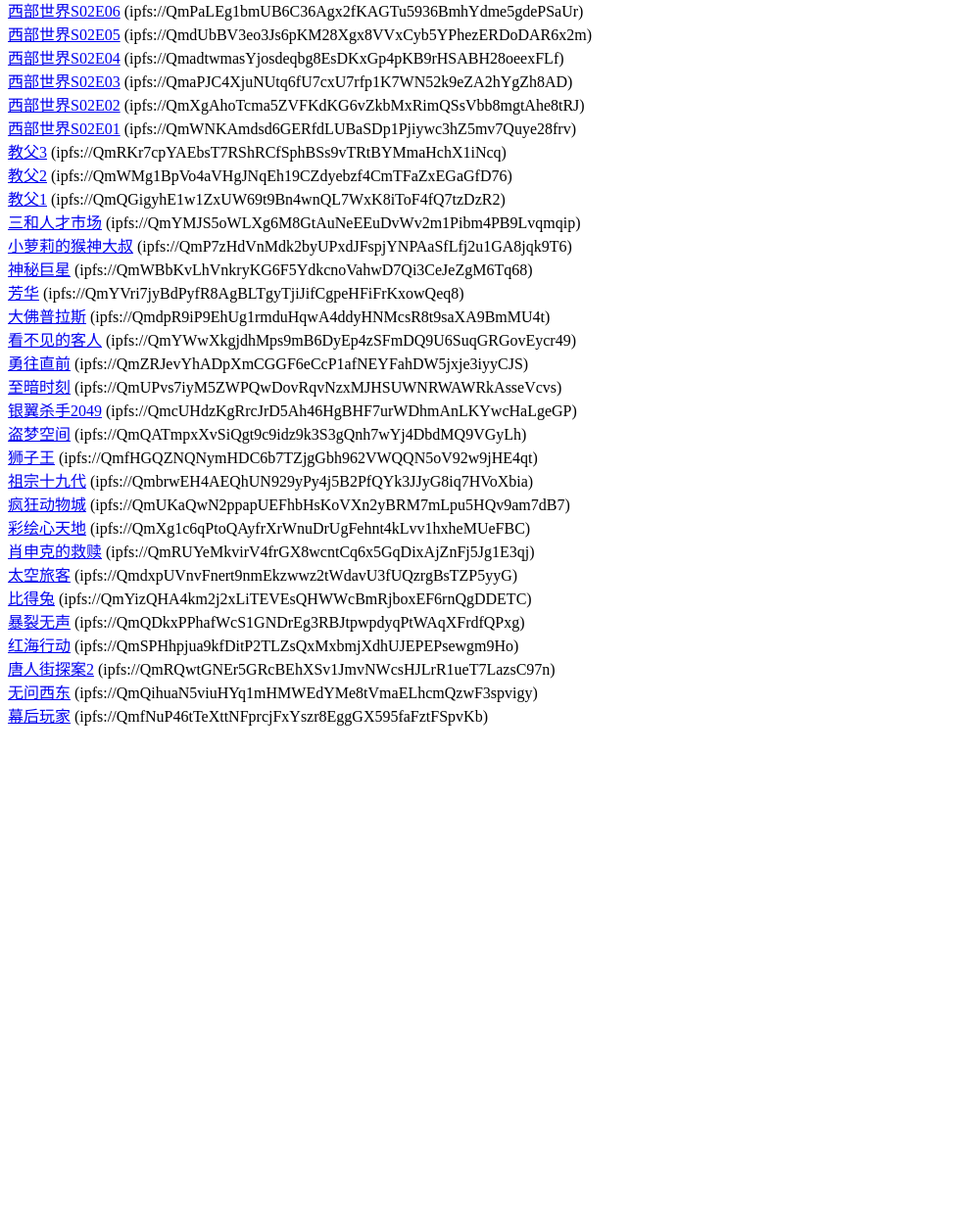
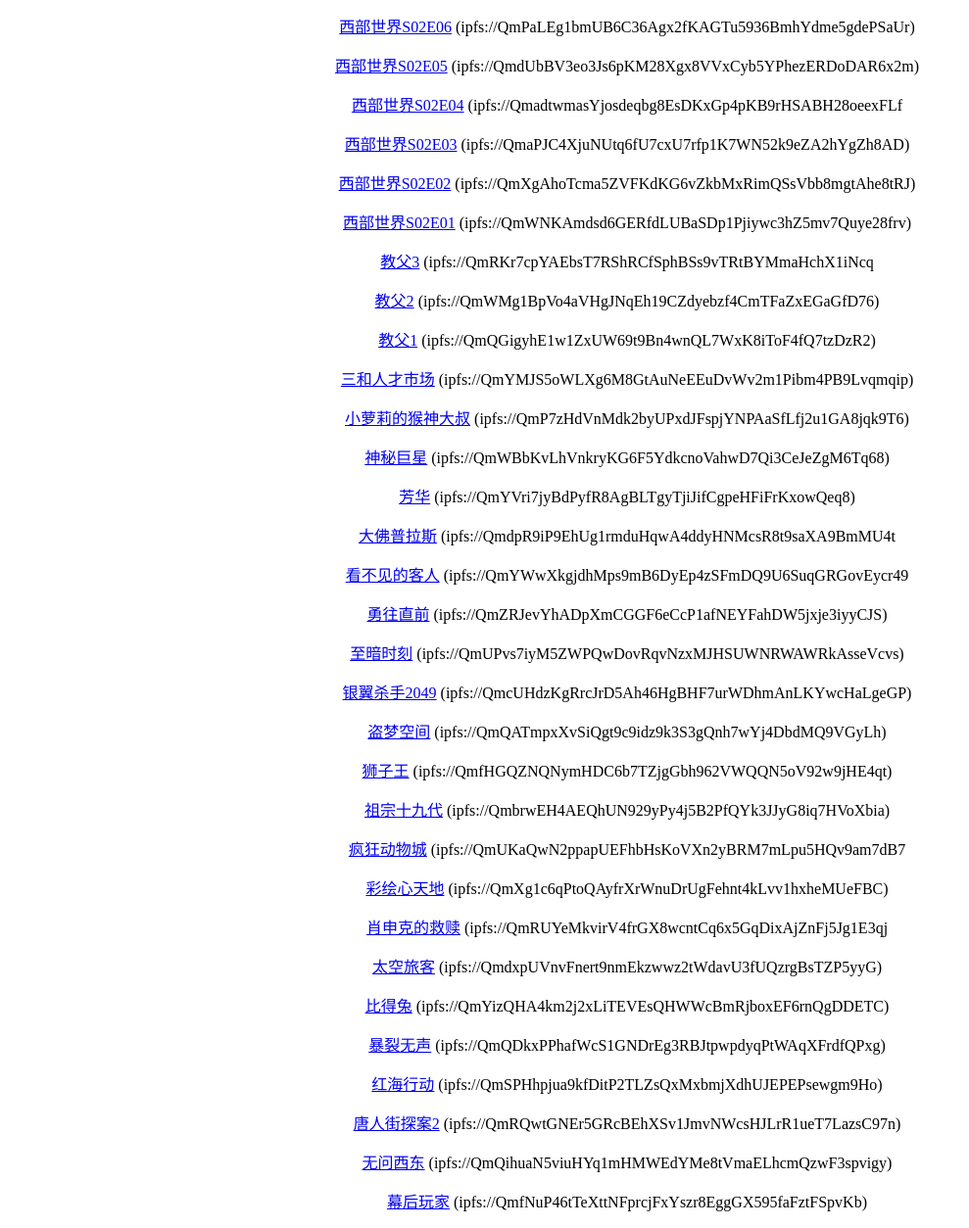
Before and after one commit to oyois/gvgle.github.io, a plain HTML site: page index.html in a window 1280 px wide. Shown: the part 134-1388 px from the top of the page at 98% size, without its empty margins (0-989 px from the left). Before the commit the page ends 884 px from the top, so only its background shows below. Drawn offline with Linux system fonts and the light colour scheme.

Commit message:
Update index.html

```diff
--- a/index.html
+++ b/index.html
@@ -12,35 +12,35 @@ a {text-align: center;}
   <h1 style="text-align:center;">ipfs movies</h1>
   <p>"ipfs://..." links can be directed opened in the android opera browser</p><br/>
 
-  <a href="ipfs://QmPaLEg1bmUB6C36Agx2fKAGTu5936BmhYdme5gdePSaUr" target="_blank">西部世界S02E06</a> (ipfs://QmPaLEg1bmUB6C36Agx2fKAGTu5936BmhYdme5gdePSaUr)<br/>
-  <a href="ipfs://QmdUbBV3eo3Js6pKM28Xgx8VVxCyb5YPhezERDoDAR6x2m" target="_blank">西部世界S02E05</a> (ipfs://QmdUbBV3eo3Js6pKM28Xgx8VVxCyb5YPhezERDoDAR6x2m)<br/>
-  <a href="ipfs://QmadtwmasYjosdeqbg8EsDKxGp4pKB9rHSABH28oeexFLf" target="_blank">西部世界S02E04</a> (ipfs://QmadtwmasYjosdeqbg8EsDKxGp4pKB9rHSABH28oeexFLf)<br/>
-  <a href="ipfs://QmaPJC4XjuNUtq6fU7cxU7rfp1K7WN52k9eZA2hYgZh8AD" target="_blank">西部世界S02E03</a> (ipfs://QmaPJC4XjuNUtq6fU7cxU7rfp1K7WN52k9eZA2hYgZh8AD)<br/>
-  <a href="ipfs://QmXgAhoTcma5ZVFKdKG6vZkbMxRimQSsVbb8mgtAhe8tRJ" target="_blank">西部世界S02E02</a> (ipfs://QmXgAhoTcma5ZVFKdKG6vZkbMxRimQSsVbb8mgtAhe8tRJ)<br/>
-  <a href="ipfs://QmWNKAmdsd6GERfdLUBaSDp1Pjiywc3hZ5mv7Quye28frv" target="_blank">西部世界S02E01</a> (ipfs://QmWNKAmdsd6GERfdLUBaSDp1Pjiywc3hZ5mv7Quye28frv)<br/>
-  <a href="ipfs://QmRKr7cpYAEbsT7RShRCfSphBSs9vTRtBYMmaHchX1iNcq" target="_blank">教父3</a> (ipfs://QmRKr7cpYAEbsT7RShRCfSphBSs9vTRtBYMmaHchX1iNcq)<br/>
-  <a href="ipfs://QmWMg1BpVo4aVHgJNqEh19CZdyebzf4CmTFaZxEGaGfD76" target="_blank">教父2</a> (ipfs://QmWMg1BpVo4aVHgJNqEh19CZdyebzf4CmTFaZxEGaGfD76)<br/>
-  <a href="ipfs://QmQGigyhE1w1ZxUW69t9Bn4wnQL7WxK8iToF4fQ7tzDzR2" target="_blank">教父1</a> (ipfs://QmQGigyhE1w1ZxUW69t9Bn4wnQL7WxK8iToF4fQ7tzDzR2)<br/>
-  <a href="ipfs://QmYMJS5oWLXg6M8GtAuNeEEuDvWv2m1Pibm4PB9Lvqmqip" target="_blank">三和人才市场</a> (ipfs://QmYMJS5oWLXg6M8GtAuNeEEuDvWv2m1Pibm4PB9Lvqmqip)<br/>
-  <a href="ipfs://QmP7zHdVnMdk2byUPxdJFspjYNPAaSfLfj2u1GA8jqk9T6" target="_blank">小萝莉的猴神大叔</a> (ipfs://QmP7zHdVnMdk2byUPxdJFspjYNPAaSfLfj2u1GA8jqk9T6)<br/>
-  <a href="ipfs://QmWBbKvLhVnkryKG6F5YdkcnoVahwD7Qi3CeJeZgM6Tq68" target="_blank">神秘巨星</a> (ipfs://QmWBbKvLhVnkryKG6F5YdkcnoVahwD7Qi3CeJeZgM6Tq68)<br/>
-  <a href="ipfs://QmYVri7jyBdPyfR8AgBLTgyTjiJifCgpeHFiFrKxowQeq8" target="_blank">芳华</a> (ipfs://QmYVri7jyBdPyfR8AgBLTgyTjiJifCgpeHFiFrKxowQeq8)<br/>
-  <a href="ipfs://QmdpR9iP9EhUg1rmduHqwA4ddyHNMcsR8t9saXA9BmMU4t" target="_blank">大佛普拉斯</a> (ipfs://QmdpR9iP9EhUg1rmduHqwA4ddyHNMcsR8t9saXA9BmMU4t)<br/>
-  <a href="ipfs://QmYWwXkgjdhMps9mB6DyEp4zSFmDQ9U6SuqGRGovEycr49" target="_blank">看不见的客人</a> (ipfs://QmYWwXkgjdhMps9mB6DyEp4zSFmDQ9U6SuqGRGovEycr49)<br/>
-  <a href="ipfs://QmZRJevYhADpXmCGGF6eCcP1afNEYFahDW5jxje3iyyCJS" target="_blank">勇往直前</a> (ipfs://QmZRJevYhADpXmCGGF6eCcP1afNEYFahDW5jxje3iyyCJS)<br/>
-  <a href="ipfs://QmUPvs7iyM5ZWPQwDovRqvNzxMJHSUWNRWAWRkAsseVcvs" target="_blank">至暗时刻</a> (ipfs://QmUPvs7iyM5ZWPQwDovRqvNzxMJHSUWNRWAWRkAsseVcvs)<br/>
-  <a href="ipfs://QmcUHdzKgRrcJrD5Ah46HgBHF7urWDhmAnLKYwcHaLgeGP" target="_blank">银翼杀手2049</a> (ipfs://QmcUHdzKgRrcJrD5Ah46HgBHF7urWDhmAnLKYwcHaLgeGP)<br/>
-  <a href="ipfs://QmQATmpxXvSiQgt9c9idz9k3S3gQnh7wYj4DbdMQ9VGyLh" target="_blank">盗梦空间</a> (ipfs://QmQATmpxXvSiQgt9c9idz9k3S3gQnh7wYj4DbdMQ9VGyLh)<br/>
-  <a href="ipfs://QmfHGQZNQNymHDC6b7TZjgGbh962VWQQN5oV92w9jHE4qt" target="_blank">狮子王</a> (ipfs://QmfHGQZNQNymHDC6b7TZjgGbh962VWQQN5oV92w9jHE4qt)<br/>
-  <a href="ipfs://QmbrwEH4AEQhUN929yPy4j5B2PfQYk3JJyG8iq7HVoXbia" target="_blank">祖宗十九代</a> (ipfs://QmbrwEH4AEQhUN929yPy4j5B2PfQYk3JJyG8iq7HVoXbia)<br/>
-  <a href="ipfs://QmUKaQwN2ppapUEFhbHsKoVXn2yBRM7mLpu5HQv9am7dB7" target="_blank">疯狂动物城</a> (ipfs://QmUKaQwN2ppapUEFhbHsKoVXn2yBRM7mLpu5HQv9am7dB7)<br/>
-  <a href="ipfs://QmXg1c6qPtoQAyfrXrWnuDrUgFehnt4kLvv1hxheMUeFBC" target="_blank">彩绘心天地</a> (ipfs://QmXg1c6qPtoQAyfrXrWnuDrUgFehnt4kLvv1hxheMUeFBC)<br/>
-  <a href="ipfs://QmRUYeMkvirV4frGX8wcntCq6x5GqDixAjZnFj5Jg1E3qj" target="_blank">肖申克的救赎</a> (ipfs://QmRUYeMkvirV4frGX8wcntCq6x5GqDixAjZnFj5Jg1E3qj)<br/>
-  <a href="ipfs://QmdxpUVnvFnert9nmEkzwwz2tWdavU3fUQzrgBsTZP5yyG" target="_blank">太空旅客</a> (ipfs://QmdxpUVnvFnert9nmEkzwwz2tWdavU3fUQzrgBsTZP5yyG)<br/>
-  <a href="ipfs://QmYizQHA4km2j2xLiTEVEsQHWWcBmRjboxEF6rnQgDDETC" target="_blank">比得兔</a> (ipfs://QmYizQHA4km2j2xLiTEVEsQHWWcBmRjboxEF6rnQgDDETC)<br/>
-  <a href="ipfs://QmQDkxPPhafWcS1GNDrEg3RBJtpwpdyqPtWAqXFrdfQPxg" target="_blank">暴裂无声</a> (ipfs://QmQDkxPPhafWcS1GNDrEg3RBJtpwpdyqPtWAqXFrdfQPxg)<br/>
-  <a href="ipfs://QmSPHhpjua9kfDitP2TLZsQxMxbmjXdhUJEPEPsewgm9Ho" target="_blank">红海行动</a> (ipfs://QmSPHhpjua9kfDitP2TLZsQxMxbmjXdhUJEPEPsewgm9Ho)<br/>
-  <a href="ipfs://QmRQwtGNEr5GRcBEhXSv1JmvNWcsHJLrR1ueT7LazsC97n" target="_blank">唐人街探案2</a> (ipfs://QmRQwtGNEr5GRcBEhXSv1JmvNWcsHJLrR1ueT7LazsC97n)<br/>
-  <a href="ipfs://QmQihuaN5viuHYq1mHMWEdYMe8tVmaELhcmQzwF3spvigy" target="_blank">无问西东</a> (ipfs://QmQihuaN5viuHYq1mHMWEdYMe8tVmaELhcmQzwF3spvigy)<br/>
-  <a href="ipfs://QmfNuP46tTeXttNFprcjFxYszr8EggGX595faFztFSpvKb" target="_blank">幕后玩家</a> (ipfs://QmfNuP46tTeXttNFprcjFxYszr8EggGX595faFztFSpvKb)<br/>
+  <p><a href="ipfs://QmPaLEg1bmUB6C36Agx2fKAGTu5936BmhYdme5gdePSaUr" target="_blank">西部世界S02E06</a> (ipfs://QmPaLEg1bmUB6C36Agx2fKAGTu5936BmhYdme5gdePSaUr)</p>
+  <p><a href="ipfs://QmdUbBV3eo3Js6pKM28Xgx8VVxCyb5YPhezERDoDAR6x2m" target="_blank">西部世界S02E05</a> (ipfs://QmdUbBV3eo3Js6pKM28Xgx8VVxCyb5YPhezERDoDAR6x2m)</p>
+  <p><a href="ipfs://QmadtwmasYjosdeqbg8EsDKxGp4pKB9rHSABH28oeexFLf" target="_blank">西部世界S02E04</a> (ipfs://QmadtwmasYjosdeqbg8EsDKxGp4pKB9rHSABH28oeexFLf</p>
+  <p><a href="ipfs://QmaPJC4XjuNUtq6fU7cxU7rfp1K7WN52k9eZA2hYgZh8AD" target="_blank">西部世界S02E03</a> (ipfs://QmaPJC4XjuNUtq6fU7cxU7rfp1K7WN52k9eZA2hYgZh8AD)</p>
+  <p><a href="ipfs://QmXgAhoTcma5ZVFKdKG6vZkbMxRimQSsVbb8mgtAhe8tRJ" target="_blank">西部世界S02E02</a> (ipfs://QmXgAhoTcma5ZVFKdKG6vZkbMxRimQSsVbb8mgtAhe8tRJ)</p>
+  <p><a href="ipfs://QmWNKAmdsd6GERfdLUBaSDp1Pjiywc3hZ5mv7Quye28frv" target="_blank">西部世界S02E01</a> (ipfs://QmWNKAmdsd6GERfdLUBaSDp1Pjiywc3hZ5mv7Quye28frv)</p>
+  <p><a href="ipfs://QmRKr7cpYAEbsT7RShRCfSphBSs9vTRtBYMmaHchX1iNcq" target="_blank">教父3</a> (ipfs://QmRKr7cpYAEbsT7RShRCfSphBSs9vTRtBYMmaHchX1iNcq</p>
+  <p><a href="ipfs://QmWMg1BpVo4aVHgJNqEh19CZdyebzf4CmTFaZxEGaGfD76" target="_blank">教父2</a> (ipfs://QmWMg1BpVo4aVHgJNqEh19CZdyebzf4CmTFaZxEGaGfD76)</p>
+  <p><a href="ipfs://QmQGigyhE1w1ZxUW69t9Bn4wnQL7WxK8iToF4fQ7tzDzR2" target="_blank">教父1</a> (ipfs://QmQGigyhE1w1ZxUW69t9Bn4wnQL7WxK8iToF4fQ7tzDzR2)</p>
+  <p><a href="ipfs://QmYMJS5oWLXg6M8GtAuNeEEuDvWv2m1Pibm4PB9Lvqmqip" target="_blank">三和人才市场</a> (ipfs://QmYMJS5oWLXg6M8GtAuNeEEuDvWv2m1Pibm4PB9Lvqmqip)</p>
+  <p><a href="ipfs://QmP7zHdVnMdk2byUPxdJFspjYNPAaSfLfj2u1GA8jqk9T6" target="_blank">小萝莉的猴神大叔</a> (ipfs://QmP7zHdVnMdk2byUPxdJFspjYNPAaSfLfj2u1GA8jqk9T6)</p>
+  <p><a href="ipfs://QmWBbKvLhVnkryKG6F5YdkcnoVahwD7Qi3CeJeZgM6Tq68" target="_blank">神秘巨星</a> (ipfs://QmWBbKvLhVnkryKG6F5YdkcnoVahwD7Qi3CeJeZgM6Tq68)</p>
+  <p><a href="ipfs://QmYVri7jyBdPyfR8AgBLTgyTjiJifCgpeHFiFrKxowQeq8" target="_blank">芳华</a> (ipfs://QmYVri7jyBdPyfR8AgBLTgyTjiJifCgpeHFiFrKxowQeq8)</p>
+  <p><a href="ipfs://QmdpR9iP9EhUg1rmduHqwA4ddyHNMcsR8t9saXA9BmMU4t" target="_blank">大佛普拉斯</a> (ipfs://QmdpR9iP9EhUg1rmduHqwA4ddyHNMcsR8t9saXA9BmMU4t</p>
+  <p><a href="ipfs://QmYWwXkgjdhMps9mB6DyEp4zSFmDQ9U6SuqGRGovEycr49" target="_blank">看不见的客人</a> (ipfs://QmYWwXkgjdhMps9mB6DyEp4zSFmDQ9U6SuqGRGovEycr49</p>
+  <p><a href="ipfs://QmZRJevYhADpXmCGGF6eCcP1afNEYFahDW5jxje3iyyCJS" target="_blank">勇往直前</a> (ipfs://QmZRJevYhADpXmCGGF6eCcP1afNEYFahDW5jxje3iyyCJS)</p>
+  <p><a href="ipfs://QmUPvs7iyM5ZWPQwDovRqvNzxMJHSUWNRWAWRkAsseVcvs" target="_blank">至暗时刻</a> (ipfs://QmUPvs7iyM5ZWPQwDovRqvNzxMJHSUWNRWAWRkAsseVcvs)</p>
+  <p><a href="ipfs://QmcUHdzKgRrcJrD5Ah46HgBHF7urWDhmAnLKYwcHaLgeGP" target="_blank">银翼杀手2049</a> (ipfs://QmcUHdzKgRrcJrD5Ah46HgBHF7urWDhmAnLKYwcHaLgeGP)</p>
+  <p><a href="ipfs://QmQATmpxXvSiQgt9c9idz9k3S3gQnh7wYj4DbdMQ9VGyLh" target="_blank">盗梦空间</a> (ipfs://QmQATmpxXvSiQgt9c9idz9k3S3gQnh7wYj4DbdMQ9VGyLh)</p>
+  <p><a href="ipfs://QmfHGQZNQNymHDC6b7TZjgGbh962VWQQN5oV92w9jHE4qt" target="_blank">狮子王</a> (ipfs://QmfHGQZNQNymHDC6b7TZjgGbh962VWQQN5oV92w9jHE4qt)</p>
+  <p><a href="ipfs://QmbrwEH4AEQhUN929yPy4j5B2PfQYk3JJyG8iq7HVoXbia" target="_blank">祖宗十九代</a> (ipfs://QmbrwEH4AEQhUN929yPy4j5B2PfQYk3JJyG8iq7HVoXbia)</p>
+  <p><a href="ipfs://QmUKaQwN2ppapUEFhbHsKoVXn2yBRM7mLpu5HQv9am7dB7" target="_blank">疯狂动物城</a> (ipfs://QmUKaQwN2ppapUEFhbHsKoVXn2yBRM7mLpu5HQv9am7dB7</p>
+  <p><a href="ipfs://QmXg1c6qPtoQAyfrXrWnuDrUgFehnt4kLvv1hxheMUeFBC" target="_blank">彩绘心天地</a> (ipfs://QmXg1c6qPtoQAyfrXrWnuDrUgFehnt4kLvv1hxheMUeFBC)</p>
+  <p><a href="ipfs://QmRUYeMkvirV4frGX8wcntCq6x5GqDixAjZnFj5Jg1E3qj" target="_blank">肖申克的救赎</a> (ipfs://QmRUYeMkvirV4frGX8wcntCq6x5GqDixAjZnFj5Jg1E3qj</p>
+  <p><a href="ipfs://QmdxpUVnvFnert9nmEkzwwz2tWdavU3fUQzrgBsTZP5yyG" target="_blank">太空旅客</a> (ipfs://QmdxpUVnvFnert9nmEkzwwz2tWdavU3fUQzrgBsTZP5yyG)</p>
+  <p><a href="ipfs://QmYizQHA4km2j2xLiTEVEsQHWWcBmRjboxEF6rnQgDDETC" target="_blank">比得兔</a> (ipfs://QmYizQHA4km2j2xLiTEVEsQHWWcBmRjboxEF6rnQgDDETC)</p>
+  <p><a href="ipfs://QmQDkxPPhafWcS1GNDrEg3RBJtpwpdyqPtWAqXFrdfQPxg" target="_blank">暴裂无声</a> (ipfs://QmQDkxPPhafWcS1GNDrEg3RBJtpwpdyqPtWAqXFrdfQPxg)</p>
+  <p><a href="ipfs://QmSPHhpjua9kfDitP2TLZsQxMxbmjXdhUJEPEPsewgm9Ho" target="_blank">红海行动</a> (ipfs://QmSPHhpjua9kfDitP2TLZsQxMxbmjXdhUJEPEPsewgm9Ho)</p>
+  <p><a href="ipfs://QmRQwtGNEr5GRcBEhXSv1JmvNWcsHJLrR1ueT7LazsC97n" target="_blank">唐人街探案2</a> (ipfs://QmRQwtGNEr5GRcBEhXSv1JmvNWcsHJLrR1ueT7LazsC97n)</p>
+  <p><a href="ipfs://QmQihuaN5viuHYq1mHMWEdYMe8tVmaELhcmQzwF3spvigy" target="_blank">无问西东</a> (ipfs://QmQihuaN5viuHYq1mHMWEdYMe8tVmaELhcmQzwF3spvigy)</p>
+  <p><a href="ipfs://QmfNuP46tTeXttNFprcjFxYszr8EggGX595faFztFSpvKb" target="_blank">幕后玩家</a> (ipfs://QmfNuP46tTeXttNFprcjFxYszr8EggGX595faFztFSpvKb)</p>
 </body>
```
